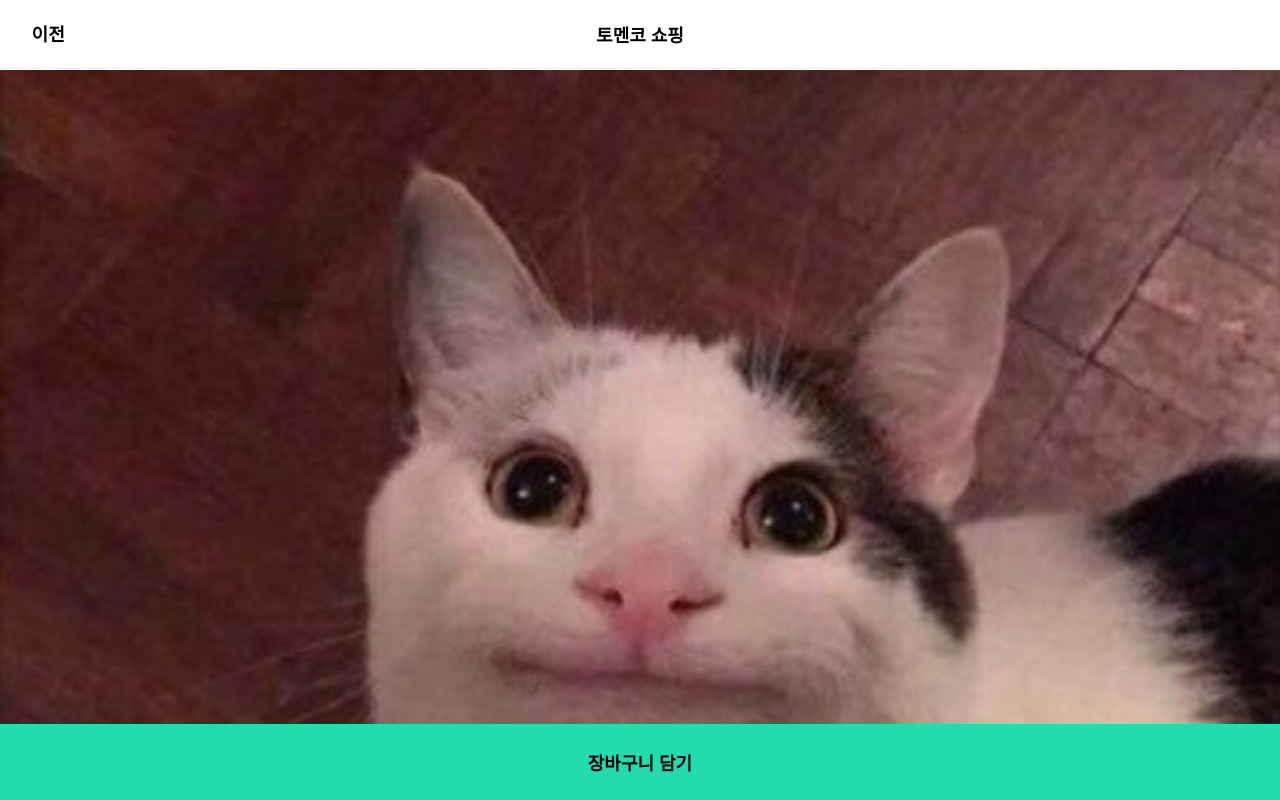
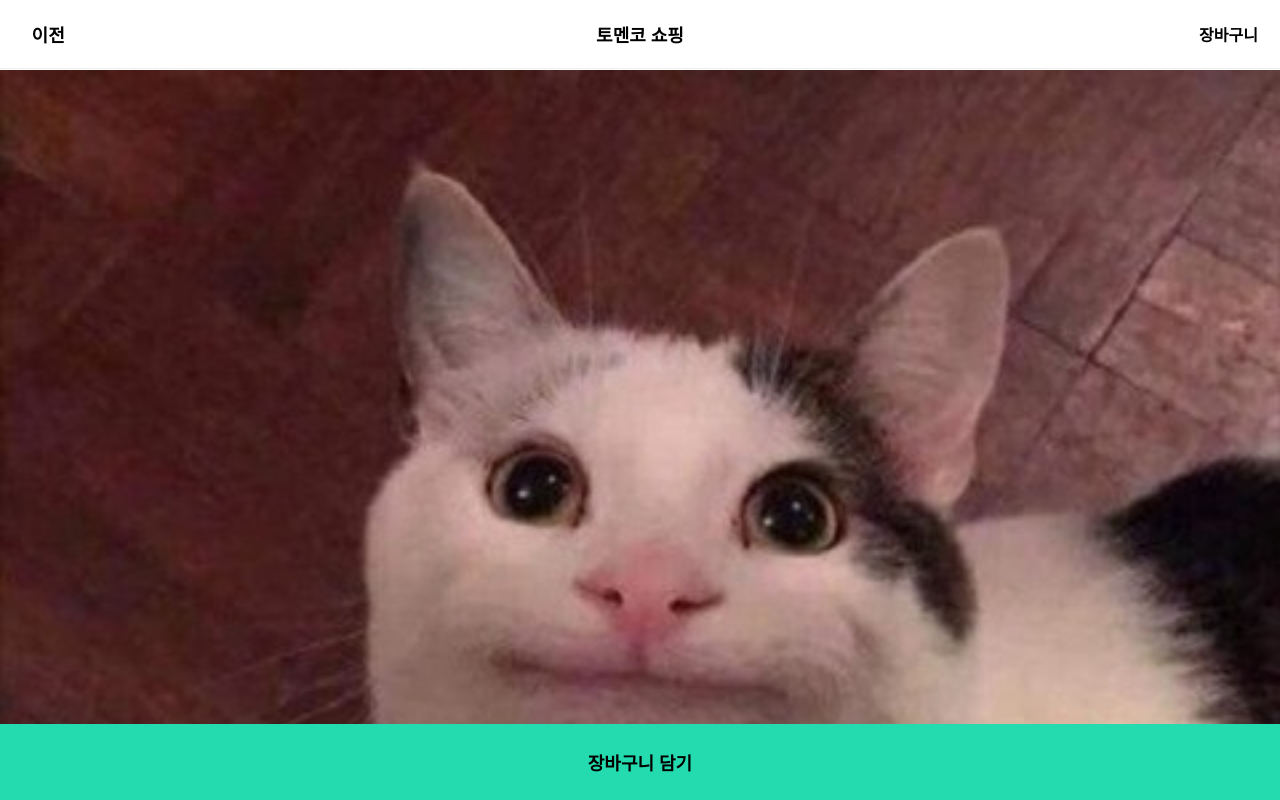
Before and after one commit to munseunggyu/tomenco_shopping_mall, a React (Create React App) app: page /#/detail/1 in a window 1280 px wide. Shown: the top 800 px of the page. Built offline with nearby package versions, Linux system fonts and the light colour scheme.

Commit message:
Add Cart page

```diff
--- a/src/App.js
+++ b/src/App.js
@@ -3,6 +3,7 @@ import './main.css';
 import MainPage from './Pages/MainPage';
 import { Route,Switch} from 'react-router-dom';
 import Detail from './Pages/Detail';
+import Cart from './Pages/Cart';
 
 function App() {
   return (
@@ -10,6 +11,7 @@ function App() {
       <Switch>
         <Route path='/' exact={true} component={MainPage}/>
         <Route path='/detail/:id'  component={Detail} />
+        <Route path='/cart' component={Cart} />
       </Switch>
     </div>
   );
--- /dev/null
+++ b/src/Pages/Cart.js
@@ -0,0 +1,16 @@
+import React from 'react';
+import Goback from '../components/Goback';
+import MainHead from '../components/MainHead';
+
+
+
+function Cart(){
+  return(
+    <>
+      <MainHead>장바구니</MainHead>
+      <Goback />
+    </>
+  )
+}
+
+export default Cart;
--- a/src/Pages/Detail.js
+++ b/src/Pages/Detail.js
@@ -4,6 +4,7 @@ import MainHead from '../components/MainHead';
 import test from '../test.jpeg';
 import Goback from '../components/Goback';
 import ItemDetail from '../components/ItemDetail';
+import CartBtn from '../components/CartBtn';
 
 
 function Detail(){
@@ -11,6 +12,7 @@ function Detail(){
     <>
       <MainHead> 토멘코 쇼핑 </MainHead>
       <Goback />
+      <CartBtn />
       <ItemDetail />
     </>
   )
--- a/src/Pages/MainPage.js
+++ b/src/Pages/MainPage.js
@@ -3,11 +3,13 @@ import MainHead from '../components/MainHead';
 import PopularTheme from '../components/PopularTheme';
 import MainPageItems from '../components/MainPageItems';
 import Goback from '../components/Goback';
+import CartBtn from '../components/CartBtn';
 
 function MainPage(){
   return(
     <>
       <MainHead> 토멘코 쇼핑 </MainHead>
+      <CartBtn />
       <PopularTheme />
       <MainPageItems />
     </>
--- /dev/null
+++ b/src/components/CartBtn.js
@@ -0,0 +1,21 @@
+import React from 'react';
+import {useHistory} from 'react-router-dom';
+import styled from 'styled-components';
+
+const CartBtnBlock = styled.button`
+  z-index:5;
+  position:fixed;
+  padding-top: 21.5px;
+  top:0;
+  font-size:16px;
+  font-weight:600;
+  right:0;
+  margin-right:1rem;
+`;
+
+function CartBtn(){
+  const history = useHistory();
+  return  <CartBtnBlock onClick={()=>{history.push('/cart')}}>장바구니</CartBtnBlock>
+}
+
+export default CartBtn;
--- a/src/components/Goback.js
+++ b/src/components/Goback.js
@@ -5,7 +5,7 @@ import styled from 'styled-components';
 const GobackBlock = styled.button`
   z-index:5;
   position:fixed;
-  padding-top: 20px;
+  padding-top: 21px;
   top:0;
   font-size:18px;
   font-weight:700;
--- a/src/components/ItemDetail.js
+++ b/src/components/ItemDetail.js
@@ -87,13 +87,13 @@ function ItemReview(){
 return(
   <ItemReviewBlock>
     <li>
-      아이템 후기가 없습니다
+      아직 리뷰가 없습니다
     </li>
   </ItemReviewBlock>
 )
 };
 
-const BasketBlock = styled.button`
+const CartPutBlock = styled.button`
   position:fixed;
   bottom:0;
   width:100%;
@@ -104,33 +104,32 @@ const BasketBlock = styled.button`
   font-size:18px;
 `
 
-function Basket(){
-  return  <BasketBlock>장바구니 담기</BasketBlock>
+function CartPut(){
+  return  <CartPutBlock>장바구니 담기</CartPutBlock>
 }
 
 
 function ItemDetail(){
-  const [a,setA] = useState(true);
+  const [descript,setDescript] = useState(true);
   const Descript = () => {
-    setA(true)
+    setDescript(true)
   }
   const Reivew = () => {
-    setA(false)
+    setDescript(false)
   }
   return(
     <>
       <ItemPrice />
-      <ItemButtonBlock changeColor={a}>
+      <ItemButtonBlock changeColor={descript}>
         <button onClick={Descript} className="button_left">상품 설명</button>
         <button onClick={Reivew} className="button_right">상품 후기</button>
       </ItemButtonBlock>
       {
-        a === true
+        descript === true
         ? <ItemDescript />
         : <ItemReview />
       }
-      <Basket />
-
+      <CartPut />
     </>
   )
 }
```
